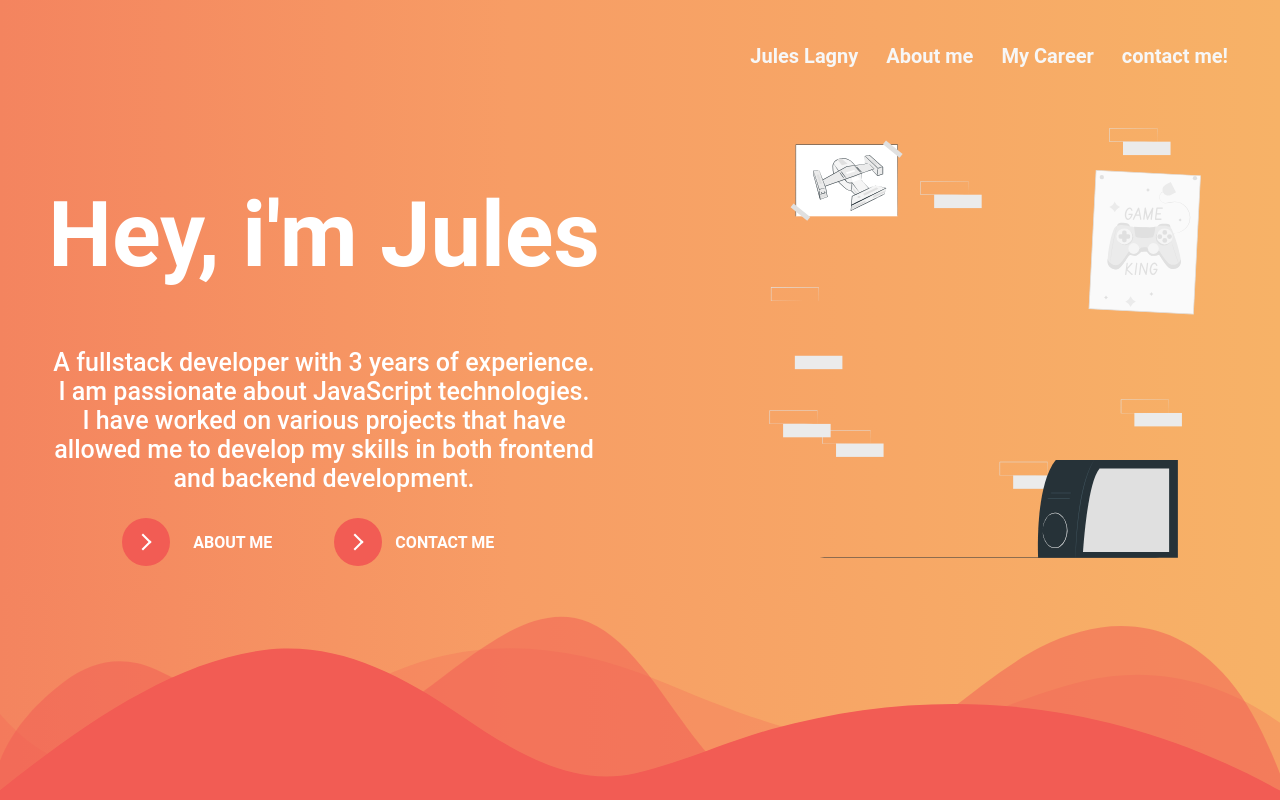
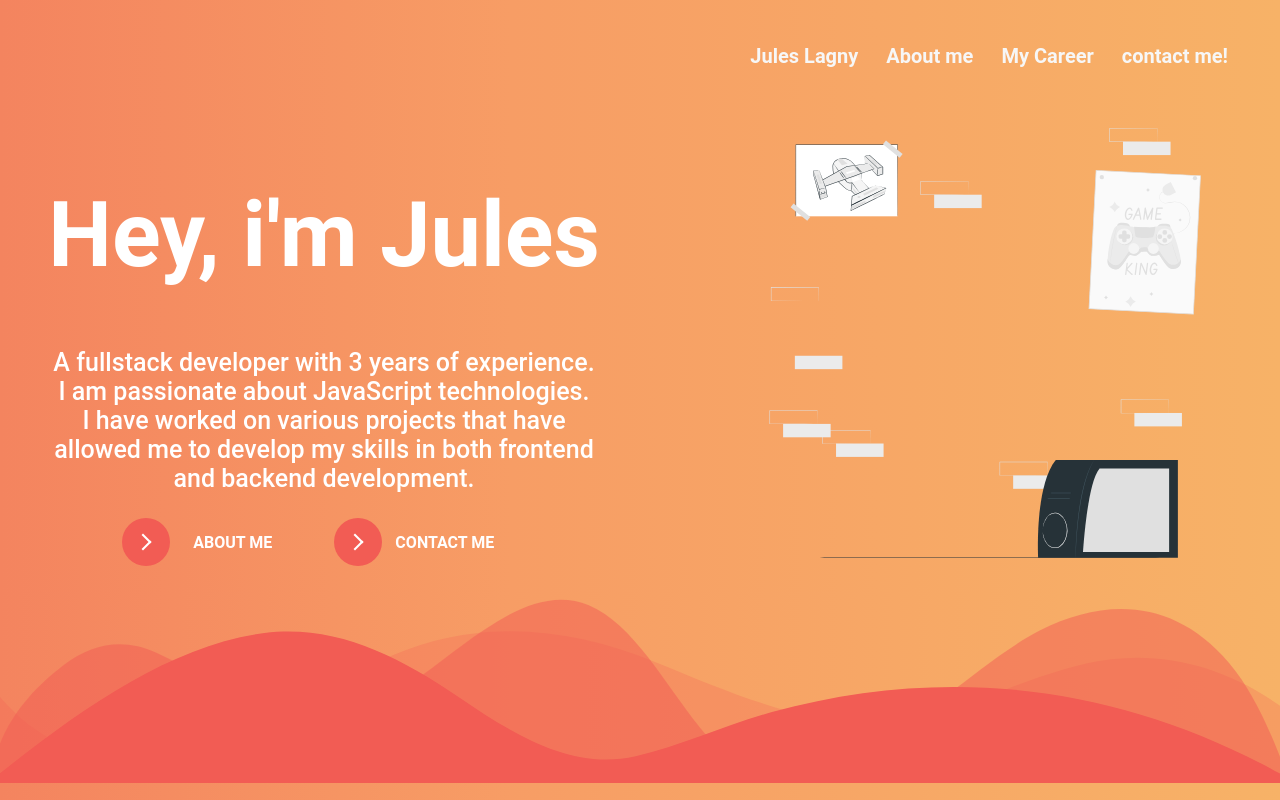
Before and after one commit to RaEace/portfolio-v2, a React (Vite) app: page / in a window 1280 px wide. Built offline with nearby package versions, Linux system fonts and the light colour scheme.

Commit message:
fix: bad typo

```diff
--- a/src/components/footer/footer.css
+++ b/src/components/footer/footer.css
@@ -1,6 +1,6 @@
 .custom-shape-divider-bottom-1697554582 {
     position: absolute;
-    bottom: 0;
+    bottom: 1;
     left: 0;
     width: 100%;
     overflow: hidden;
```
